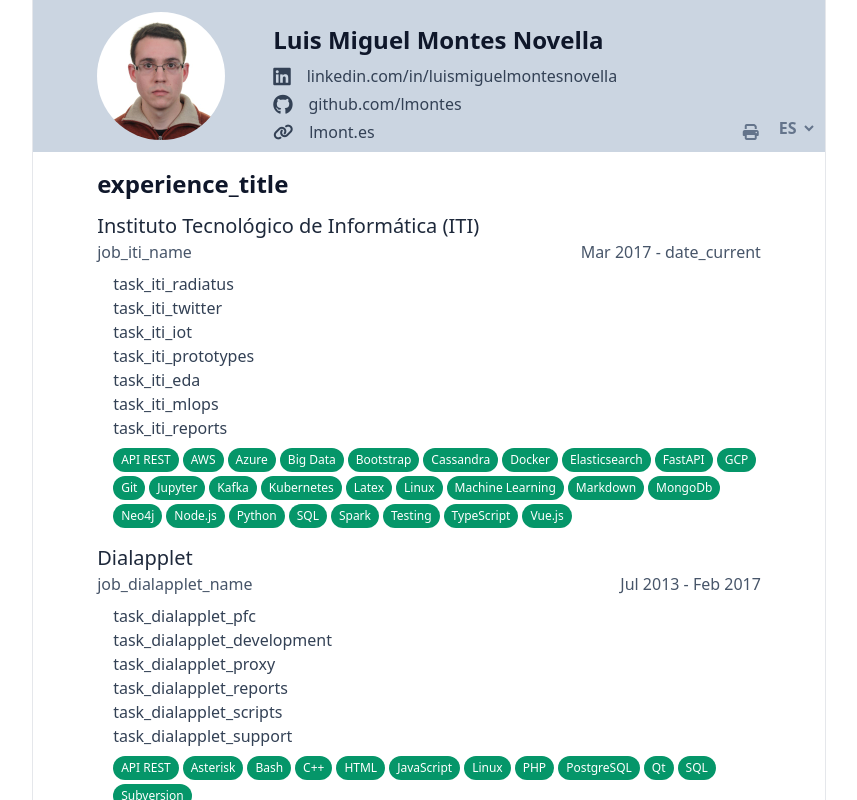
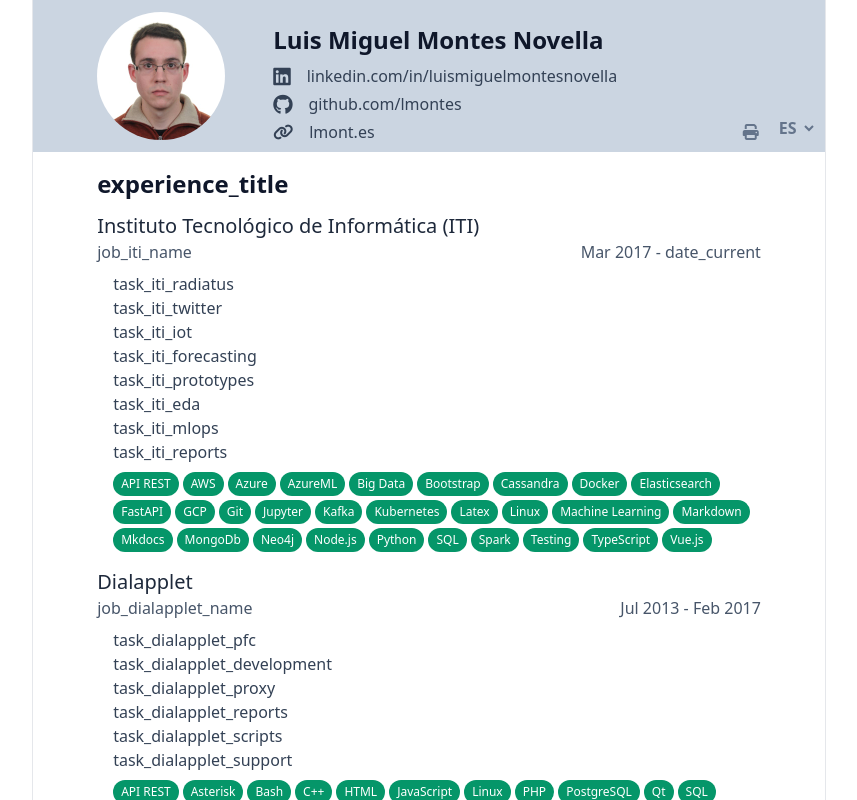
Before and after one commit to lmontes/cv, a Vue app: page / in a window 1280 px wide. Shown: the top 800 px of the page, without its empty margins (211-1068 px from the left). Built offline with nearby package versions, Linux system fonts and the light colour scheme.

Commit message:
Modificar experiencia

```diff
--- a/src/App.vue
+++ b/src/App.vue
@@ -92,6 +92,7 @@ export default {
             "task_iti_radiatus",
             "task_iti_twitter",
             "task_iti_iot",
+            "task_iti_forecasting",
             "task_iti_prototypes",
             "task_iti_eda",
             "task_iti_mlops",
@@ -110,6 +111,7 @@ export default {
             "Elasticsearch",
             "FastAPI",
             "Markdown",
+            "Mkdocs",
             "Latex",
             "Azure",
             "GCP",
@@ -124,7 +126,8 @@ export default {
             "Bootstrap",
             "API REST",
             "AWS",
-            "Testing"
+            "Testing",
+            "AzureML"
           ],
         },
         {
--- a/src/locales/en.json
+++ b/src/locales/en.json
@@ -15,8 +15,9 @@
     "task_iti_radiatus": "Participation in the beginnings of the Radiatus project, consisting of the deployment and automatic configuration of Big Data services in the cloud.",
     "task_iti_twitter": "System to collect data from Twitter and generate HTML reports with interactive graphics integrating technologies such as Spark, Kafka, Elasticsearch, PostgreSQL and Neo4j on Kubernetes.",
     "task_iti_iot": "Development and deployment of different microservices in an IoT device for remote monitoring and control of industrial machines.",
+    "task_iti_forecasting": "Development and deployment of a global machine learning model for the prediction of fruit and vegetable sales in a supermarket using Azure ML",
     "task_iti_prototypes": "Development of prototypes integrating technologies such as Spark, Neo4j, Elasticsearch, Kibana and Grafana. Creation of simple web interfaces in some of them.",
-    "task_iti_eda": "Conducting small and large scale exploratory data analysis on various projects.",
+    "task_iti_eda": "Conducting small and large scale exploratory data analysis.",
     "task_iti_mlops": "Packaging and deployment of Machine Learning models as REST APIs using Docker.",
     "task_iti_reports": "Preparation of reports, presentations and project documentation using Markdown, Word, Power Point or Latex.",
 
--- a/src/locales/es.json
+++ b/src/locales/es.json
@@ -15,8 +15,9 @@
     "task_iti_radiatus": "Participación en los inicios del proyecto Radiatus, consistente en el despliegue y configuración automática de servicios Big Data en la nube.",
     "task_iti_twitter": "Sistema para recolectar datos procedentes de Twitter y generar informes HTML con gráficos interactivos integrando tecnologías como Spark, Kafka, Elasticsearch, PostgreSQL y Neo4j sobre Kubernetes.",
     "task_iti_iot": "Desarrollo y despliegue de diferentes microservicios en un dispositivo IoT para la monitorización y el control remoto de máquinas industriales.",
+    "task_iti_forecasting": "Desarrollo y despliegue de un modelo de machine learning global para la predicción de ventas de frutas y verduras en un supermercado usando Azure ML",
     "task_iti_prototypes": "Desarrollo de prototipos integrando tecnologías como Spark, Neo4j, Elasticsearch, Kibana y Grafana. Creación de interfaces web sencillas en algunos de ellos.",
-    "task_iti_eda": "Realización de análisis exploratorios de datos a pequeña y gran escala en varios proyectos.",
+    "task_iti_eda": "Realización de análisis exploratorios de datos a pequeña y gran escala.",
     "task_iti_mlops": "Empaquetado y despliegue de modelos de Machine Learning como APIs REST usando Docker.",
     "task_iti_reports": "Realización de informes, presentaciones y documentación de proyectos mediante Markdown, Word, Power Point o Latex.",
 
```
